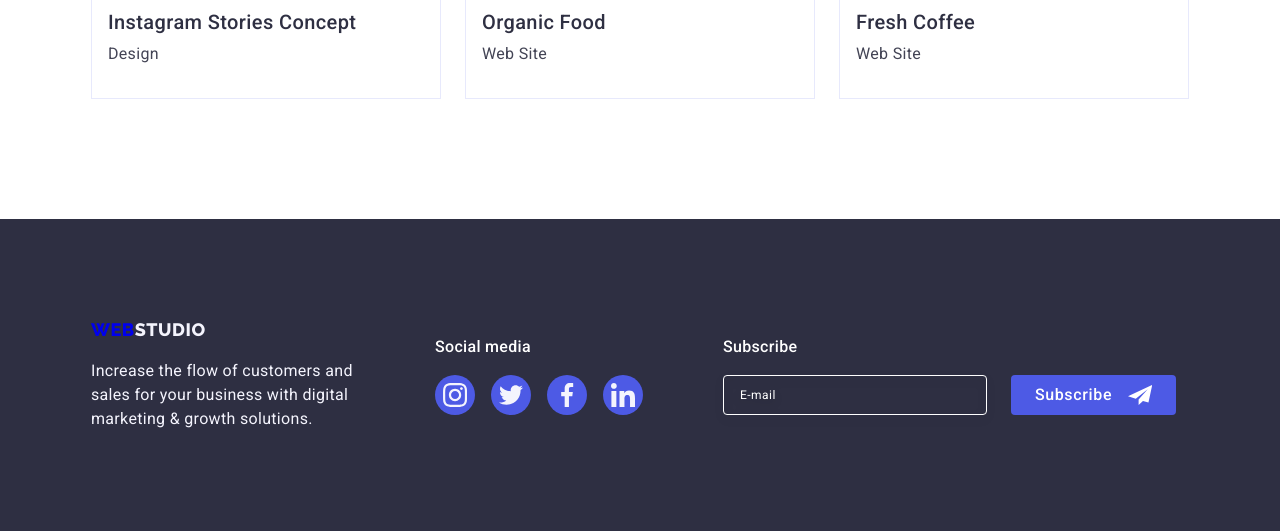
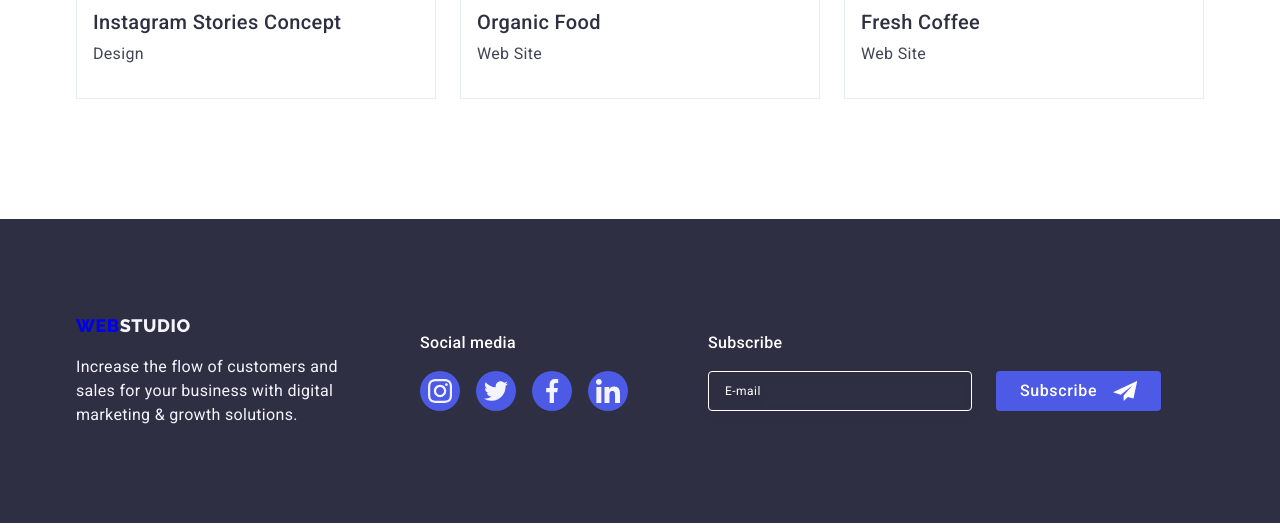
Before and after one commit to DenisGrabko/goit-markup-hw-07, a plain HTML site: page portfolio.html in a window 1280 px wide. Shown: the part 1547-2078 px from the top of the page. Drawn offline with nearby package versions, Linux system fonts and the light colour scheme.

Commit message:
first-try-after-rewiew-hw-07

```diff
--- a/css/style.css
+++ b/css/style.css
@@ -84,19 +84,19 @@ ol {
 
 .container {
     margin: 0 auto;
-    max-width: 768px;
+    max-width: 428px;
     padding-left: 15px;
     padding-right: 15px;
 }
 
 @media screen and (min-width: 768px) {
     .container {
-        max-width: 1128px;
+        max-width: 768px;
     }
 }
-@media screen and (min-width: 1440px) {
+@media screen and (min-width: 1158px) {
     .container {
-        max-width: 1440px;
+        max-width: 1158px;
     }
 }
 
@@ -310,7 +310,6 @@ ol {
     padding-top: 48px;
     padding-bottom: 40px;
     padding-left: 40px;
-    padding-right: 60px;
 }
 
 .header-modal-item-of-social-media {
@@ -379,6 +378,9 @@ ol {
 @media screen and (min-width: 1128px) {
     .hero-section-background-image {
         max-width: 1440px;
+    }
+    .hero {
+        padding: 188px 0;
     }
 }
 
@@ -818,7 +820,7 @@ ol {
 .footer-global-container {
     position: relative;
     display: block;
-
+    max-width: 428px;
 }
 
 .footer-box-logo-text {
@@ -1496,25 +1498,22 @@ screen and (min-resolution: 2dppx) and (max-width: 768px) {
      .footer {
         position: relative;
         width: 100%;
-        height: 456px;
      }
 
      .footer-global-container {
         position: unset;
         display: flex;
         flex-direction: column;
-        width: 798px;
+        max-width: 768px;
         margin-left: auto;
         margin-right: auto;
      }
 
      .footer-conteiner-logo-plus-media {
-        width: 552px;
         display: flex;
         justify-content: flex-start;
         gap: 24px;
-        margin-left: auto;
-        margin-right: auto;
+        margin-left: 108px;
      }
 
      .footer-box-logo-text {
@@ -1537,8 +1536,7 @@ screen and (min-resolution: 2dppx) and (max-width: 768px) {
      .footer-container-email-input {
         display: block;
         width: 552px;
-        margin-left: auto;
-        margin-right: auto;
+        margin-left: 108px;
     }
 
      .footer-container-for-label {
@@ -1706,13 +1704,12 @@ screen and (min-resolution: 2dppx) and (min-width: 768px) and (max-width: 1158px
 
 /*footer*/
          .footer {
-            height: 312px;
             display: flex;
             align-items: center;
          }
 
          .footer-global-container {
-            width: 1158px;
+            max-width: 1158px;
             flex-direction: row;
             align-items: center;
             gap: 80px;
@@ -1721,6 +1718,7 @@ screen and (min-resolution: 2dppx) and (min-width: 768px) and (max-width: 1158px
         .footer-conteiner-logo-plus-media {
             align-items: flex-start;
             gap: 120px;
+            margin: 0;
         }
 
         .footer-box-logo-text {
```
